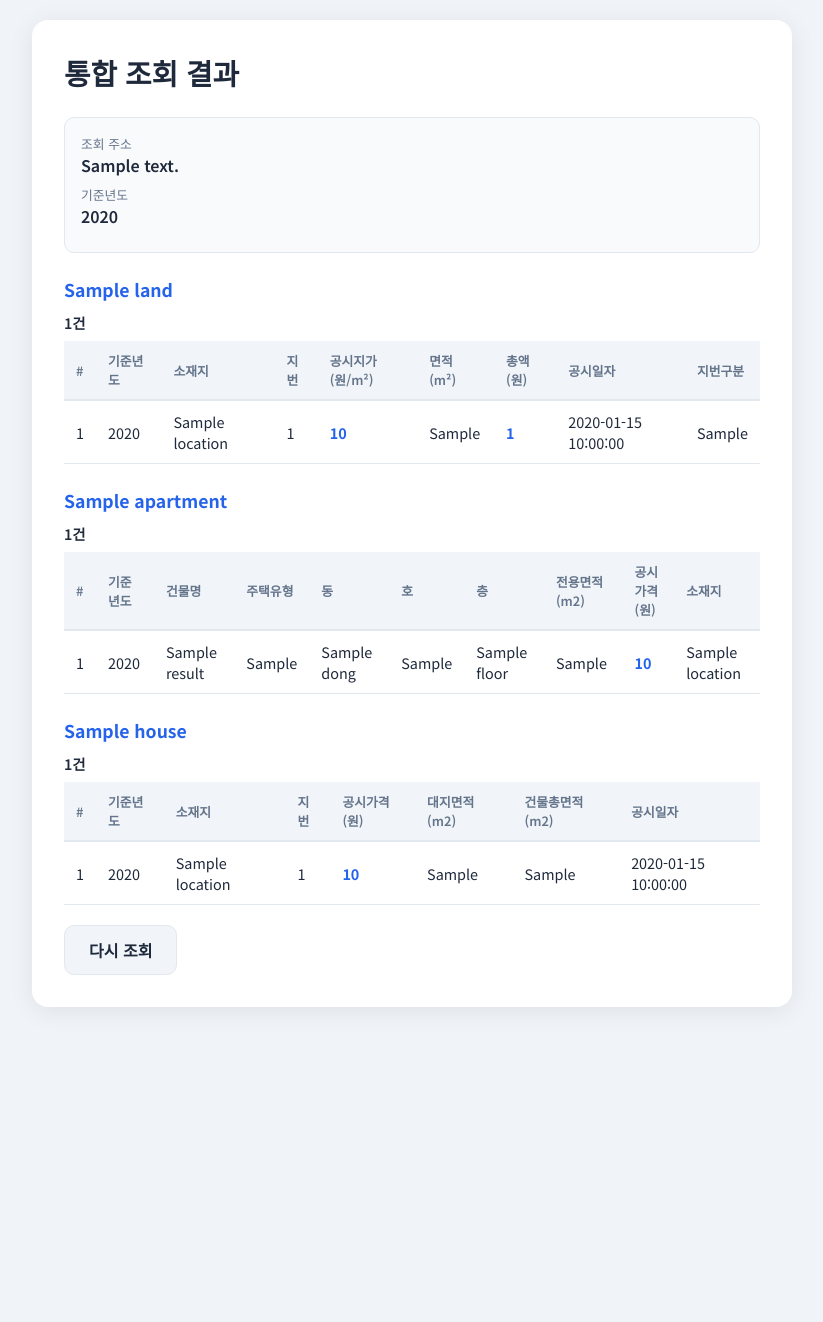
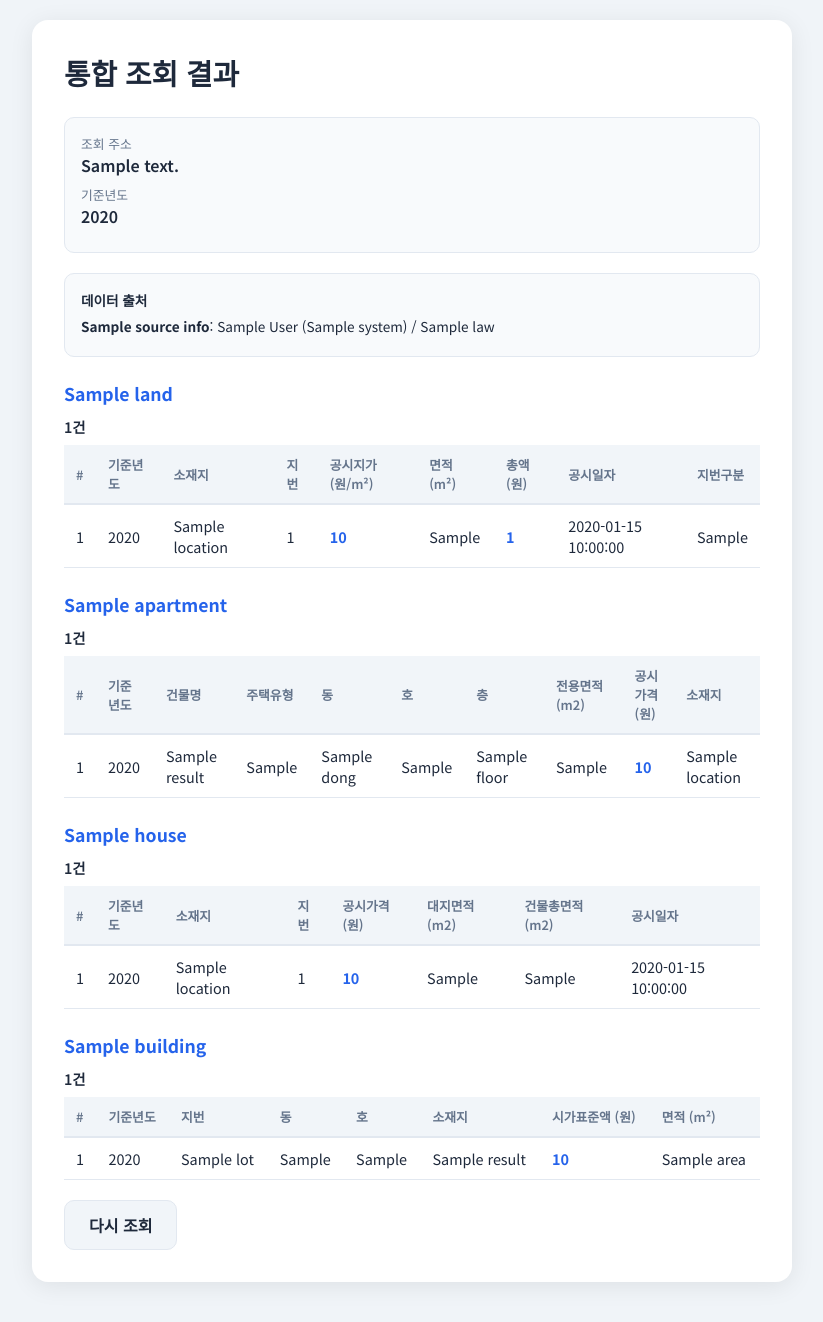
Before and after one commit to wang2185/siga-lookup, a Flask app: template templates/results/auto.html in a window 1280 px wide. Shown: the whole page, without its empty margins (228-1051 px from the left). Before the commit the page ends 1007 px from the top, so only its background shows below. Run offline with Flask 3, Linux system fonts and the light colour scheme; the template is opened without the code that fills it: most values are stand-ins (such as "Sample title", 1, 10 or a date in 2020).

Commit message:
Fix button loading, year default, auto building search, and add source info
- Fix submit button stuck in loading state on back navigation (pageshow event)
- Fix year "전체" returning no results: default to previous year (2026 data not yet published)
- Add Seoul ETAX building search to auto mode for Seoul addresses
- Add ETAX year default fallback (previous year when empty)
- Add detailed source info (authority, legal basis, system) for court submissions
- Show source info in PDF, auto results, and individual result pages
- Distinguish Seoul ETAX vs WeTax source info for building type

Co-Authored-By: Claude Opus 4.6 <noreply@anthropic.com>

```diff
--- a/app.py
+++ b/app.py
@@ -6,7 +6,7 @@ Flask + 모듈별 조회 (WeTax/ETAX/data.go.kr/HomeTax)
 from flask import Flask, render_template, request, jsonify, session, send_file
 
 from config import Config
-from modules.base import PROPERTY_TYPES, LookupResult
+from modules.base import PROPERTY_TYPES, LookupResult, SOURCE_INFO
 from modules.address import parse_address, search_juso, search_vworld, extract_address_components
 from modules.building_nonseoul import WeTaxModule
 from modules.building_seoul import (
@@ -105,7 +105,7 @@ def search():
             property_types=PROPERTY_TYPES, years=list(range(2026, 2010, -1)),
         )
 
-    # 유형 미선택 → 자동 통합 조회 (토지/공동주택/개별주택)
+    # 유형 미선택 → 자동 통합 조회 (토지/공동주택/개별주택 + 서울 건물)
     if property_type not in PROPERTY_TYPES:
         address = _resolve_address(request.form)
         dong_no = request.form.get("dong_no", "").strip()
@@ -137,11 +137,26 @@ def search():
             except Exception:
                 pass
 
+        # 서울 주소이면 ETAX 주택외건물도 조회
+        sido = address.get("sido", "")
+        if sido in ("서울", "서울특별시"):
+            try:
+                kwargs = {"dong_no": dong_no, "ho_no": ho_no}
+                result = etax_module.search(address, year, **kwargs)
+                if result.success and result.results:
+                    auto_results["building"] = {
+                        "label": "주택외건물 시가표준액",
+                        "result": result,
+                    }
+            except Exception:
+                pass
+
         return render_template(
             "results/auto.html",
             auto_results=auto_results,
             address=address.get("_raw", ""),
             year=year,
+            source_info=SOURCE_INFO,
         )
 
     address = _resolve_address(request.form)
@@ -170,12 +185,18 @@ def search():
             property_types=PROPERTY_TYPES, years=list(range(2026, 2010, -1)),
         )
 
-    # 캐시 확인
+    # 출처 정보 (building은 서울/비서울 구분)
+    if property_type == "building":
+        src_info = SOURCE_INFO.get(
+            "building_etax" if isinstance(module, SeoulETaxModule) else "building_wetax", {}
+        )
+    else:
+        src_info = SOURCE_INFO.get(property_type, {})
     cached = lookup_cache.get(property_type, address, year)
     if cached:
         cached.cached = True
         session["last_result"] = _result_to_dict(cached)
-        return render_template(template, result=cached)
+        return render_template(template, result=cached, source_info=src_info)
 
     # ETAX용 추가 파라미터
     kwargs = {}
@@ -194,7 +215,7 @@ def search():
         lookup_cache.set(property_type, address, year, result)
 
     session["last_result"] = _result_to_dict(result)
-    return render_template(template, result=result)
+    return render_template(template, result=result, source_info=src_info)
 
 
 # ─── PDF 다운로드 ───
--- a/modules/apartment.py
+++ b/modules/apartment.py
@@ -47,7 +47,7 @@ class ApartmentPriceModule(BaseLookupModule):
             )
 
         from datetime import datetime
-        stdr_year = year or str(datetime.now().year)
+        stdr_year = year or str(datetime.now().year - 1)
 
         try:
             params = {
--- a/modules/building_seoul.py
+++ b/modules/building_seoul.py
@@ -76,6 +76,9 @@ class SeoulETaxModule(BaseLookupModule):
         return "etax"
 
     def search(self, address: dict, year: str = "", **kwargs) -> LookupResult:
+        from datetime import datetime
+        if not year:
+            year = str(datetime.now().year - 1)
         sigu_code = kwargs.get("sigu_code", "")
         hdong_code = kwargs.get("hdong_code", "")
         bonbun = address.get("bonji", "")
--- a/modules/house.py
+++ b/modules/house.py
@@ -47,7 +47,7 @@ class HousePriceModule(BaseLookupModule):
             )
 
         from datetime import datetime
-        stdr_year = year or str(datetime.now().year)
+        stdr_year = year or str(datetime.now().year - 1)
 
         try:
             params = {
--- a/modules/land.py
+++ b/modules/land.py
@@ -49,7 +49,7 @@ class LandPriceModule(BaseLookupModule):
             )
 
         from datetime import datetime
-        stdr_year = year or str(datetime.now().year)
+        stdr_year = year or str(datetime.now().year - 1)
 
         try:
             params = {
--- a/modules/pdf.py
+++ b/modules/pdf.py
@@ -30,6 +30,8 @@ def _safe_url_fetcher(url, timeout=10, ssl_context=None):
 
 def generate_pdf_response(result, filename=None):
     """조회 결과를 PDF로 변환하여 Flask Response를 반환한다."""
+    from .base import SOURCE_INFO
+
     if not WEASYPRINT_AVAILABLE:
         return make_response("WeasyPrint가 설치되지 않았습니다.", 500)
 
@@ -38,10 +40,12 @@ def generate_pdf_response(result, filename=None):
         filename = f"시가조회_{timestamp}.pdf"
 
     now = datetime.now().strftime("%Y-%m-%d %H:%M:%S")
+    source_info = SOURCE_INFO.get(result.property_type, {})
     html_string = render_template(
         "pdf/result_pdf.html",
         result=result,
         now=now,
+        source_info=source_info,
     )
     pdf_bytes = HTML(
         string=html_string,
--- a/static/js/app.js
+++ b/static/js/app.js
@@ -2,7 +2,9 @@
 (function() {
   // 부동산 유형 선택
   document.querySelectorAll('.type-card').forEach(card => {
-    card.addEventListener('click', function() {
+    card.addEventListener('click', function(e) {
+      // label 내부 input 클릭으로 인한 이벤트 중복 방지
+      if (e.target.tagName === 'INPUT') return;
       const radio = this.querySelector('input[type="radio"]');
       const wasSelected = this.classList.contains('selected');
 
@@ -44,4 +46,13 @@
       }
     });
   }
+
+  // 뒤로가기/페이지 복원 시 버튼 상태 초기화
+  window.addEventListener('pageshow', function() {
+    const btn = document.querySelector('button[type="submit"]');
+    if (btn) {
+      btn.disabled = false;
+      btn.classList.remove('loading');
+    }
+  });
 })();
--- a/templates/results/apartment.html
+++ b/templates/results/apartment.html
@@ -14,7 +14,9 @@
       <dt>기준년도</dt>
       <dd>{{ result.year or '전체' }}</dd>
       <dt>데이터 출처</dt>
-      <dd>{{ result.source }}{% if result.cached %} (캐시){% endif %}</dd>
+      <dd>{% if source_info %}{{ source_info.authority }} ({{ source_info.system }}){% else %}{{ result.source }}{% endif %}{% if result.cached %} (캐시){% endif %}</dd>
+      {% if source_info %}<dt>근거법령</dt>
+      <dd>{{ source_info.law }}</dd>{% endif %}
     </dl>
   </div>
 
--- a/templates/results/auto.html
+++ b/templates/results/auto.html
@@ -19,6 +19,17 @@
   {% if not auto_results %}
   <div class="no-results">조회 결과가 없습니다.</div>
   {% else %}
+
+  <div class="result-info" style="margin-top:12px;font-size:0.85rem;">
+    <p style="font-weight:600;margin-bottom:6px;">데이터 출처</p>
+    {% for key in auto_results %}
+    {% if source_info and source_info[key] %}
+    <div style="margin-bottom:4px;">
+      <strong>{{ source_info[key].name }}</strong>: {{ source_info[key].authority }} ({{ source_info[key].system }}) / {{ source_info[key].law }}
+    </div>
+    {% endif %}
+    {% endfor %}
+  </div>
 
   {# 토지 개별공시지가 #}
   {% if auto_results.land %}
@@ -140,6 +151,44 @@
   </div>
   {% endif %}
 
+  {# 주택외건물 시가표준액 (서울) #}
+  {% if auto_results.building %}
+  <div style="margin-top:24px;">
+    <h2 style="font-size:1.1rem;margin-bottom:10px;color:var(--primary);">{{ auto_results.building.label }}</h2>
+    <p style="margin-bottom:8px;font-weight:600;font-size:0.9rem;">{{ auto_results.building.result.results|length }}건</p>
+    <div style="overflow-x:auto;">
+      <table class="result-table">
+        <thead>
+          <tr>
+            <th>#</th>
+            <th>기준년도</th>
+            <th>지번</th>
+            <th>동</th>
+            <th>호</th>
+            <th>소재지</th>
+            <th>시가표준액 (원)</th>
+            <th>면적 (m²)</th>
+          </tr>
+        </thead>
+        <tbody>
+          {% for row in auto_results.building.result.results %}
+          <tr>
+            <td>{{ loop.index }}</td>
+            <td>{{ row.get('year', '') }}</td>
+            <td>{{ row.get('lot', '-') }}</td>
+            <td>{{ row.get('dong_no', '-') }}</td>
+            <td>{{ row.get('ho', '-') }}</td>
+            <td>{{ row.get('name', '-') }}</td>
+            <td class="price">{{ row.get('total', '-') }}</td>
+            <td>{{ row.get('area', '-') }}</td>
+          </tr>
+          {% endfor %}
+        </tbody>
+      </table>
+    </div>
+  </div>
+  {% endif %}
+
   {% endif %}
 
   <div class="btn-group">
--- a/templates/results/building.html
+++ b/templates/results/building.html
@@ -14,7 +14,9 @@
       <dt>기준년도</dt>
       <dd>{{ result.year or '전체' }}</dd>
       <dt>데이터 출처</dt>
-      <dd>{{ result.source }}{% if result.cached %} (캐시){% endif %}</dd>
+      <dd>{% if source_info %}{{ source_info.authority }} ({{ source_info.system }}){% else %}{{ result.source }}{% endif %}{% if result.cached %} (캐시){% endif %}</dd>
+      {% if source_info %}<dt>근거법령</dt>
+      <dd>{{ source_info.law }}</dd>{% endif %}
     </dl>
   </div>
 
--- a/templates/results/house.html
+++ b/templates/results/house.html
@@ -14,7 +14,9 @@
       <dt>기준년도</dt>
       <dd>{{ result.year or '전체' }}</dd>
       <dt>데이터 출처</dt>
-      <dd>{{ result.source }}{% if result.cached %} (캐시){% endif %}</dd>
+      <dd>{% if source_info %}{{ source_info.authority }} ({{ source_info.system }}){% else %}{{ result.source }}{% endif %}{% if result.cached %} (캐시){% endif %}</dd>
+      {% if source_info %}<dt>근거법령</dt>
+      <dd>{{ source_info.law }}</dd>{% endif %}
     </dl>
   </div>
 
--- a/templates/results/land.html
+++ b/templates/results/land.html
@@ -14,7 +14,9 @@
       <dt>기준년도</dt>
       <dd>{{ result.year or '전체' }}</dd>
       <dt>데이터 출처</dt>
-      <dd>{{ result.source }}{% if result.cached %} (캐시){% endif %}</dd>
+      <dd>{% if source_info %}{{ source_info.authority }} ({{ source_info.system }}){% else %}{{ result.source }}{% endif %}{% if result.cached %} (캐시){% endif %}</dd>
+      {% if source_info %}<dt>근거법령</dt>
+      <dd>{{ source_info.law }}</dd>{% endif %}
     </dl>
   </div>
 
```
Also changed, not shown: modules/base.py (+69 -0 lines), templates/pdf/result_pdf.html (+17 -4 lines).
